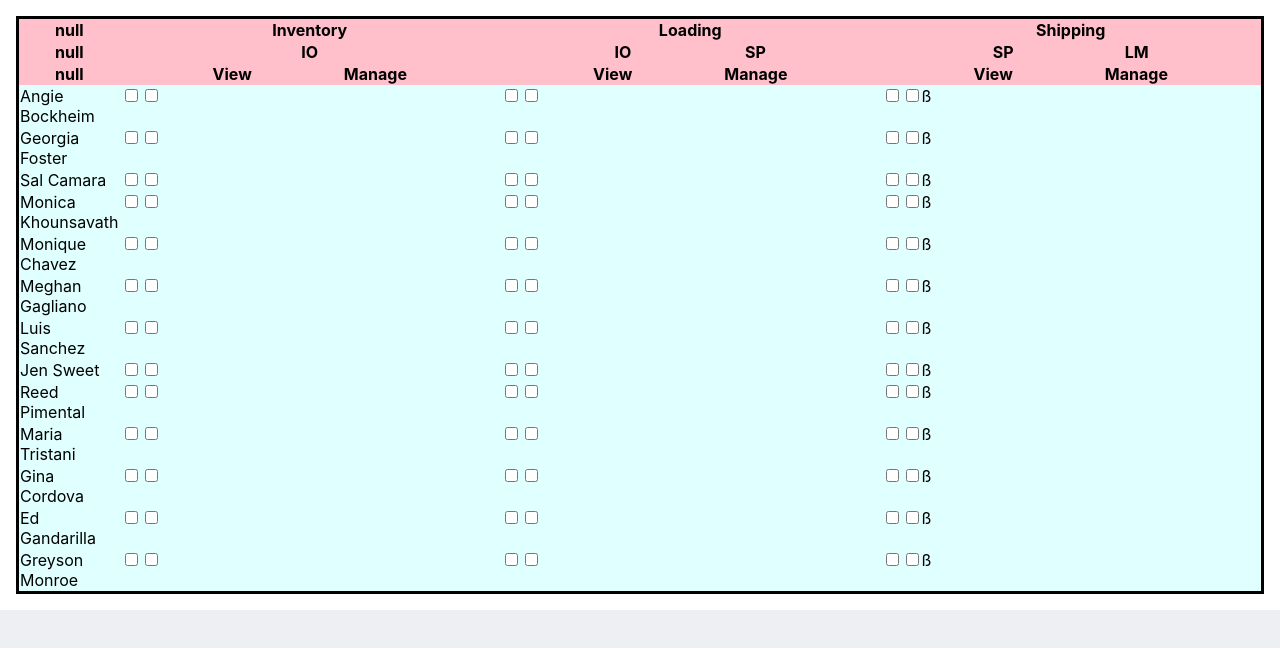
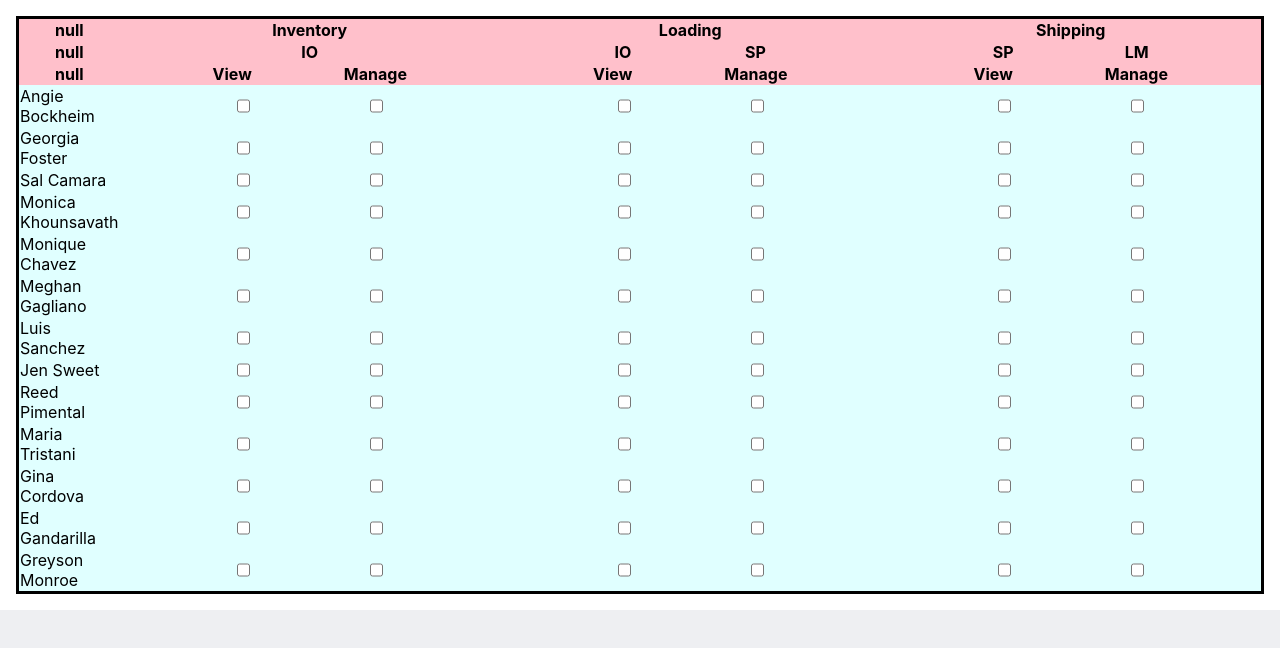
Before and after one commit to kimhermosillo/tables, a React (Create React App) app: page / in a window 1280 px wide. Shown: the top 648 px of the page. Built offline with nearby package versions, Linux system fonts and the light colour scheme.

Commit message:
got all checkboxes aligned

```diff
--- a/src/App.css
+++ b/src/App.css
@@ -29,6 +29,11 @@ td {
   text-align: left;
 }
 
+td.check {
+  display: flex;
+  justify-content: space-evenly;
+}
+
 table.mainTable {
   height: 100%;
   overflow: auto;
--- a/src/App.jsx
+++ b/src/App.jsx
@@ -58,19 +58,19 @@ const EditSecurity = () => {
           {sampleData.map((user) => (
             <tr key={user.id}>
               <td>{user.name}</td>
-              <td>
-              <input type="checkbox"/>
+              <td className="check">
+              <input  type="checkbox"/>
               <input type="checkbox" />
 
               </td>
-              <td>
+              <td className="check">
               <input type="checkbox" />
               <input type="checkbox" />
 
               </td>
-              <td>
+              <td className="check">
               <input type="checkbox" />
-              <input type="checkbox" />ß
+              <input type="checkbox" />
                   </td>
             </tr>
           ))}
```
Also changed, not shown: 1 other file (tests, documents, lock files or other folders).
